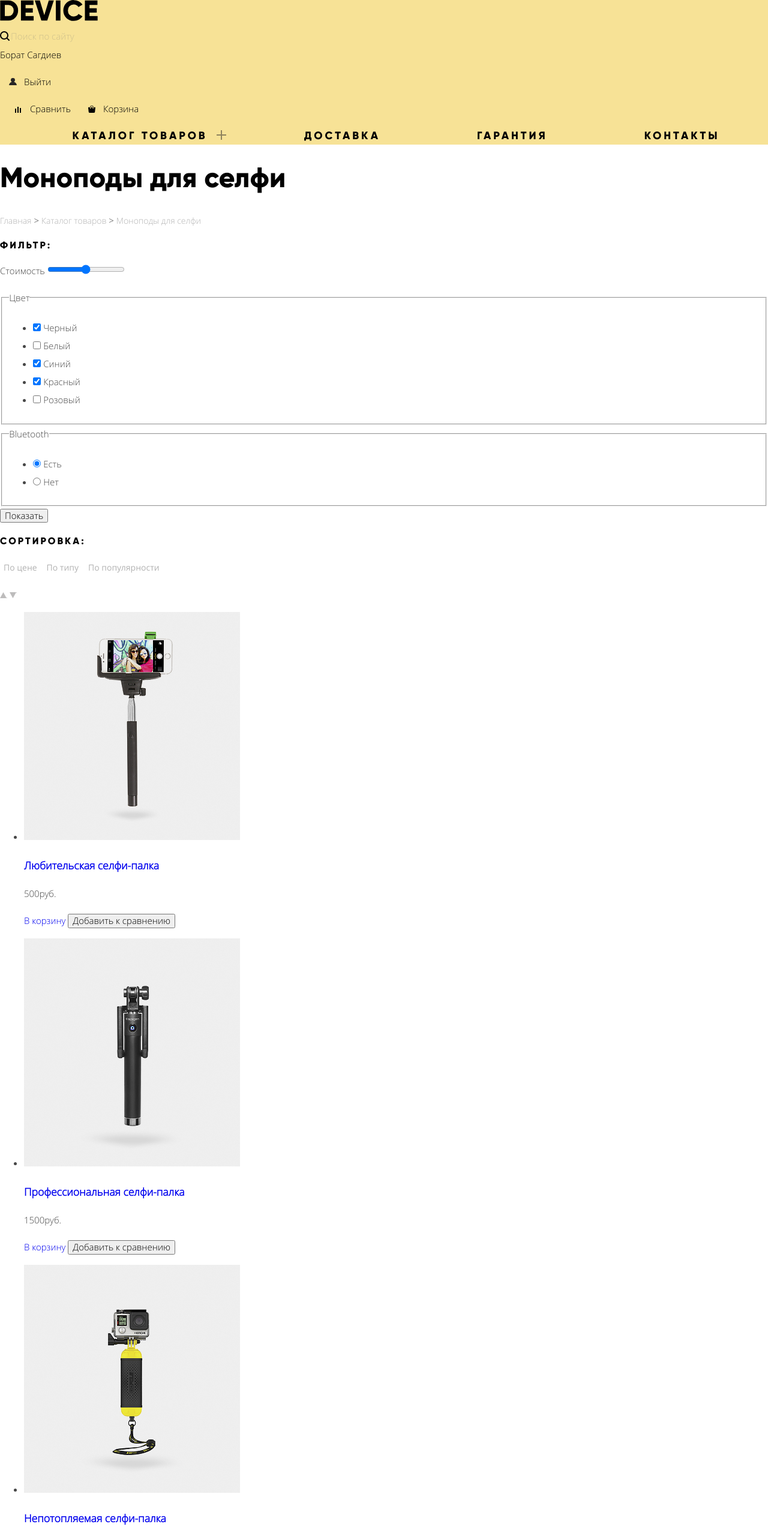
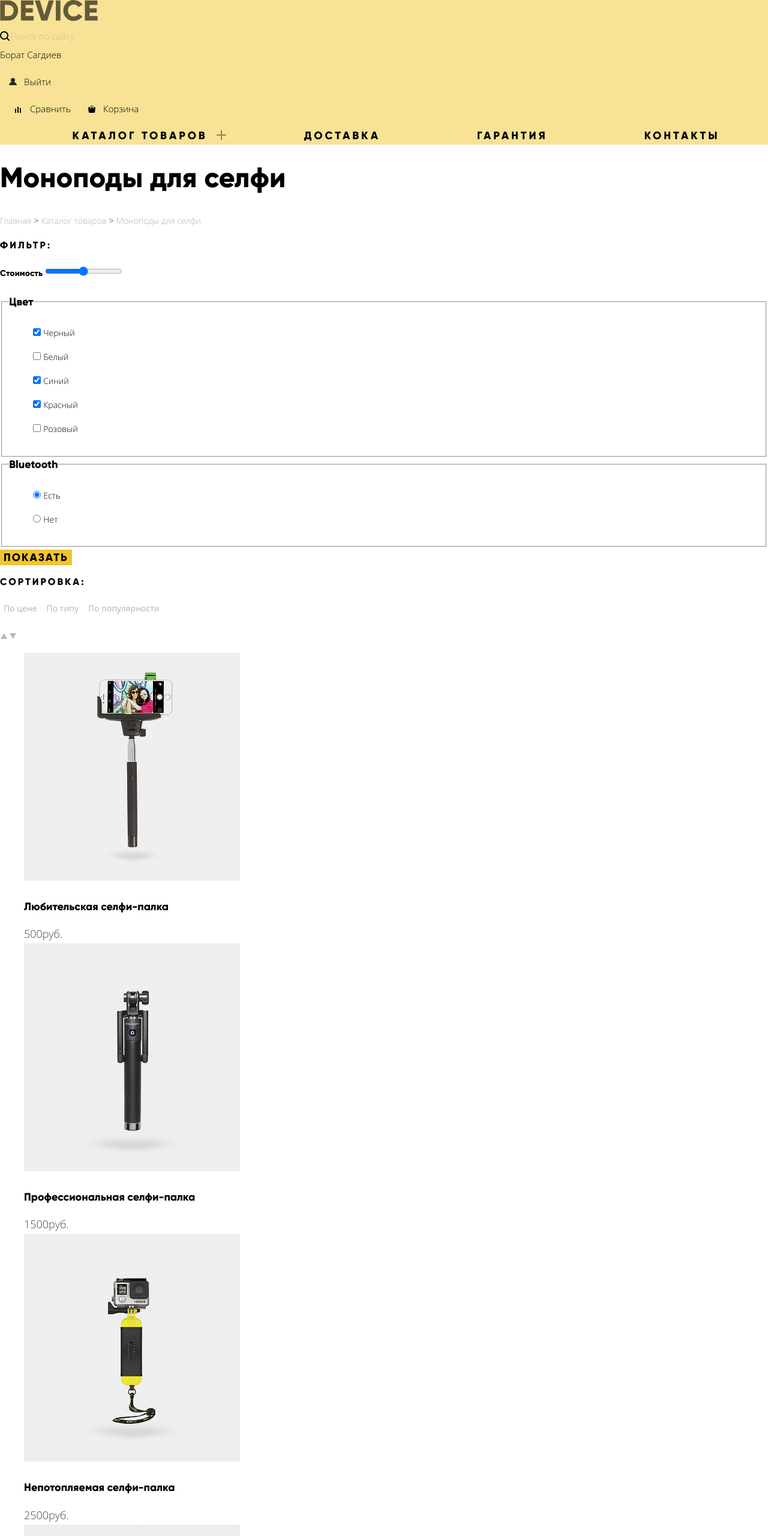
Before and after one commit to strongardo/831753-device-26, a plain HTML site: page catalog.html in a window 1280 px wide. Shown: the top 2560 px of the page at 60% size. Drawn offline with Linux system fonts and the light colour scheme.

Commit message:
Базовая стилизация страницы каталога

```diff
--- a/catalog.html
+++ b/catalog.html
@@ -4,10 +4,6 @@
 <head>
   <title>Каталог</title>
   <meta charset="utf-8">
-  <link rel="preload" href="/fonts/gilroylight.woff2" as="font">
-  <link rel="preload" href="/fonts/gilroyextrabold.woff2" as="font">
-  <link rel="preload" href="/fonts/opensans.woff2" as="font">
-  <link rel="preload" href="/fonts/opensanslight.woff2" as="font">
   <link href="css/normalize.css" rel="stylesheet">
   <link href="css/style.css" rel="stylesheet">
 </head>
@@ -15,8 +11,9 @@
 <body>
 
   <header class="page-header">
-    <a>
-      <img src="img/logo-device.svg" width="163" height="35" alt="Логотип интернет-магазина Device">
+    <a href="index.html">
+      <img class="logo-catalog" src="img/logo-device.svg" width="163" height="35"
+        alt="Логотип интернет-магазина Device">
     </a>
     <form action="#" method="GET">
       <span class="search-decor"></span>
@@ -65,8 +62,8 @@
     <section class="filtr">
       <h2 class="section-title uppercase">Фильтр:</h2>
       <form action="#" method="GET">
-        <p>
-          <label for="cost">Стоимость</label>
+        <p class="filtr__cost filtr-cost">
+          <label class="filtr-cost__title" for="cost">Стоимость</label>
           <input type="range" name="cost" id="cost" min="0" max="5000">
         </p>
         <fieldset>
@@ -107,7 +104,7 @@
             </li>
           </ul>
         </fieldset>
-        <button type="submit">Показать</button>
+        <button class="button" type="submit"><span class="button-text">Показать</span></button>
       </form>
     </section>
 
@@ -126,50 +123,50 @@
               class="visually-hidden">Вниз</span></button>
         </p>
       </div>
-      <ul>
-        <li>
+      <ul class="products__list">
+        <li class="product-item">
           <img src="img/item-1.jpg" alt="Любительская селфи-палка" width="360" height="380">
-          <h3><a href="#">Любительская селфи-палка</a></h3>
+          <h3 class="product-item__title"><a href="#">Любительская селфи-палка</a></h3>
           <span>500руб.</span>
-          <p>
+          <p class="product-item__hover">
             <a href="#">В корзину</a>
             <button type="button">Добавить к сравнению</button>
           </p>
         </li>
-        <li>
+        <li class="product-item">
           <img src="img/item-2.jpg" alt="Профессиональная селфи-палка" width="360" height="380">
-          <h3><a href="#">Профессиональная селфи-палка</a></h3>
+          <h3 class="product-item__title"><a href="#">Профессиональная селфи-палка</a></h3>
           <span>1500руб.</span>
-          <p>
+          <p class="product-item__hover">
             <a href="#">В корзину</a>
             <button type="button">Добавить к сравнению</button>
           </p>
         </li>
-        <li>
+        <li class="product-item">
           <img src="img/item-3.jpg" alt="Непотопляемая селфи-палка" width="360" height="380">
-          <h3><a href="#">Непотопляемая селфи-палка</a></h3>
+          <h3 class="product-item__title"><a href="#">Непотопляемая селфи-палка</a></h3>
           <span>2500руб.</span>
-          <p>
+          <p class="product-item__hover">
             <a href="#">В корзину</a>
             <button type="button">Добавить к сравнению</button>
           </p>
         </li>
-        <li>
+        <li class="product-item">
           <img src="img/item-4.jpg" alt="Селфи-палка 'Следуй за мной'" width="360" height="380">
-          <h3><a href="#">Селфи-палка "Следуй за мной"</a></h3>
+          <h3 class="product-item__title"><a href="#">Селфи-палка "Следуй за мной"</a></h3>
           <span>4900руб.</span>
-          <p>
+          <p class="product-item__hover">
             <a href="#">В корзину</a>
             <button type="button">Добавить к сравнению</button>
           </p>
         </li>
       </ul>
-      <ul>
-        <li><a href="#">Назад</a></li>
-        <li><a href="#">1</a></li>
-        <li><a href="#">2</a></li>
-        <li><a href="#">3</a></li>
-        <li><a href="#">Впред</a></li>
+      <ul class="products__pagination">
+        <li><a class="uppercase pagination-direct" href="#"><span class="pagination-direct-text">Назад</span></a></li>
+        <li><a class="interactive-catalog pagination-page" href="#">1</a></li>
+        <li><a class="interactive-catalog pagination-page" href="#">2</a></li>
+        <li><a class="interactive-catalog pagination-page" href="#">3</a></li>
+        <li><a class="uppercase pagination-direct" href="#"><span class="pagination-direct-text">Вперед</span></a></li>
       </ul>
     </section>
 
--- a/css/style.css
+++ b/css/style.css
@@ -7,15 +7,13 @@
   /* Путь к файлу со шрифтом */
   font-weight: 300;
   font-style: normal;
-  font-display: swap;
 }
 
 @font-face {
   font-family: 'Gilroy ExtraBold';
-  src: local('Gilroy-ExtraBold'), local('Gilroy-ExtraBold'), url('../fonts/gilroyextrabold.woff2'), url('../fonts/gilroyextrabold.woff');
+  src: local('Gilroy-ExtraBold'), local('Gilroy-ExtraBold'), url('../fonts/Gilroy-ExtraBold.woff2'), url('../fonts/Gilroy-ExtraBold.woff');
   font-weight: 800;
   font-style: normal;
-  font-display: swap;
 }
 
 @font-face {
@@ -23,7 +21,6 @@
   src: local('Open Sans'), local('OpenSans'), url('../fonts/opensans.woff2'), url('../fonts/opensans.woff');
   font-weight: normal;
   font-style: normal;
-  font-display: swap;
 }
 
 @font-face {
@@ -31,7 +28,6 @@
   src: local('Open Sans Light'), local('OpenSans-Light'), url('../fonts/opensanslight.woff2'), url('../fonts/opensanslight.woff');
   font-weight: 300;
   font-style: normal;
-  font-display: swap;
 }
 
 body {
@@ -421,6 +417,14 @@ input:checked+.slide-content {
   line-height: 30px;
 }
 
+.logo-catalog:hover {
+  opacity: 0.6;
+}
+
+.logo-catalog:active {
+  opacity: 0.3;
+}
+
 .breadcrumbs span, .breadcrumbs a {
   font-size: 14px;
   line-height: 24px;
@@ -457,7 +461,7 @@ input:checked+.slide-content {
   outline: none;
 }
 
-.sort-button {
+.products__sort .sort-button {
   background-position: center;
   background-repeat: no-repeat;
   width: 11px;
@@ -470,6 +474,63 @@ button.sort-button--up {
 
 button.sort-button--down {
   background-image: url("../img/icon-down-dir.svg");
+}
+
+.filtr legend, .filtr-cost__title {
+  color: #000000;
+  font-family: "Gilroy ExtraBold", Arial, sans-serif;
+  font-size: 18px;
+  line-height: 24px;
+}
+
+.filtr ul {
+  list-style: none;
+}
+
+.filtr label {
+  font-size: 14px;
+  line-height: 40px;
+  color: #000000;
+}
+
+.products__list {
+  list-style: none;
+}
+
+.product-item__title a {
+  color: #000000;
+  font-family: "Gilroy ExtraBold", Arial, sans-serif;
+  font-size: 18px;
+  line-height: 24px;
+}
+
+.product-item span {
+  font-size: 18px;
+  line-height: 24px;
+}
+
+.product-item__hover {
+  display: none;
+}
+
+.products__pagination {
+  list-style: none;
+  background-color: #ebebeb;
+}
+
+.pagination-direct:hover {
+  background-color: #d9d9d9;
+}
+
+.pagination-direct:active .pagination-direct-text {
+  opacity: 0.3;
+}
+
+.pagination-page {
+  color: #000000;
+  font-family: "Gilroy ExtraBold", Arial, sans-serif;
+  font-size: 16px;
+  line-height: 24px;
 }
 
 .page-footer {
```
Also changed, not shown: index.html (+0 -4 lines), fonts/Gilroy-ExtraBold.woff (added), fonts/Gilroy-ExtraBold.woff2 (added).
